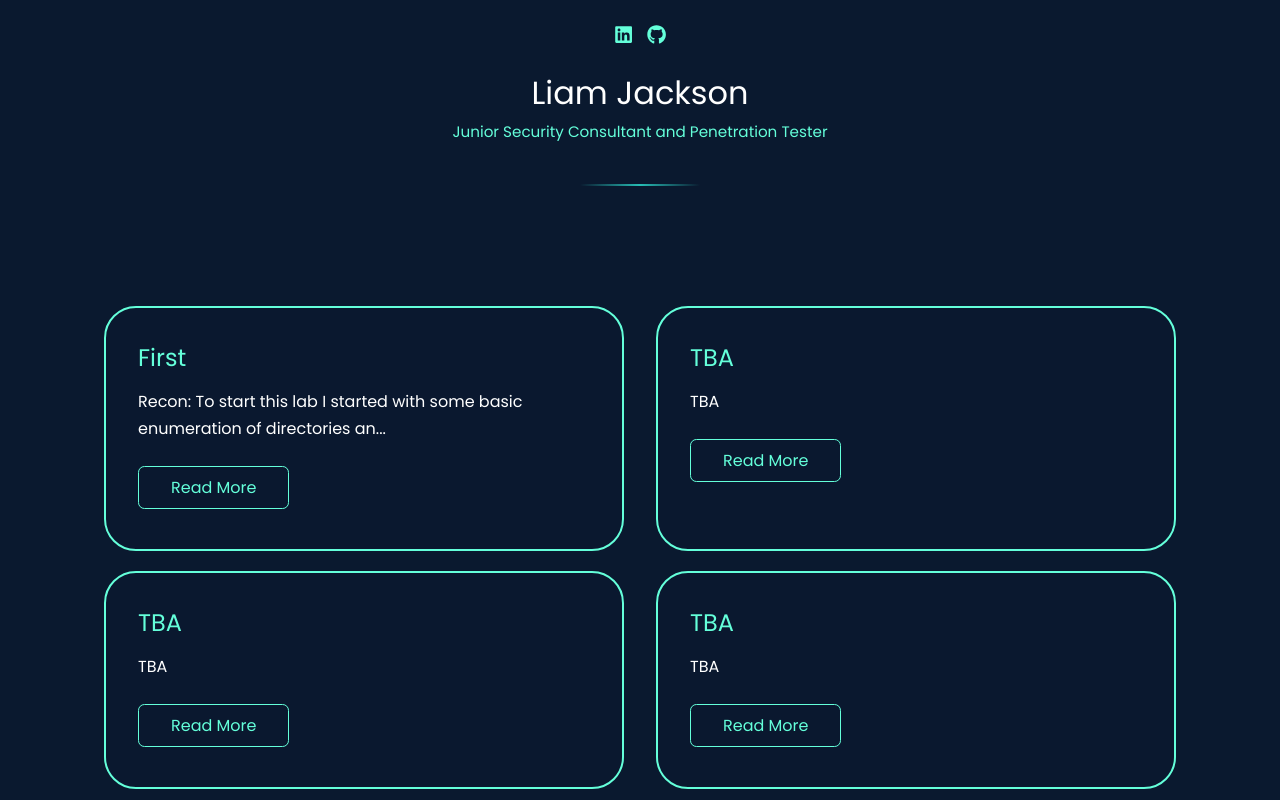
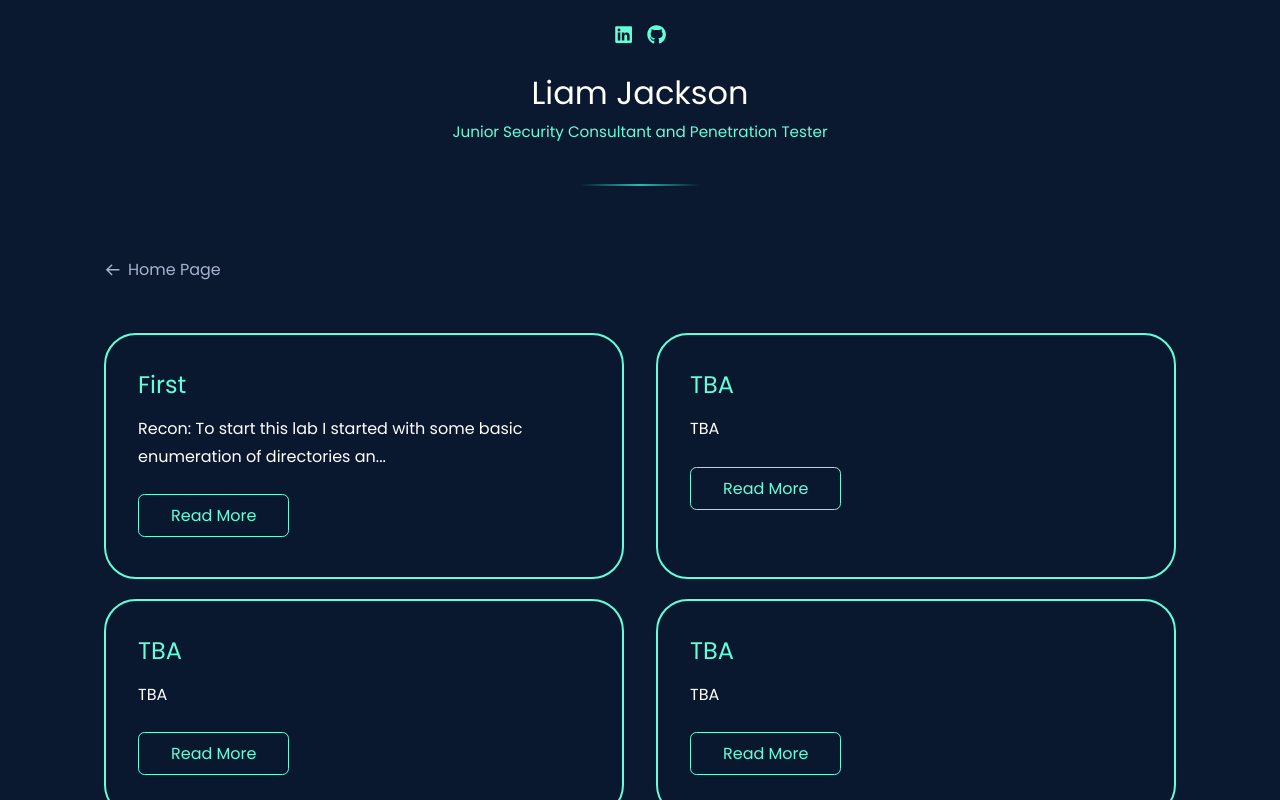
Before and after one commit to JacksonLDJ/react-portfolio-website, a React (Create React App) app: page /blog in a window 1280 px wide. Shown: the top 800 px of the page. Built offline with nearby package versions, Linux system fonts and the light colour scheme.

Commit message:
Blog Changes

```diff
--- a/src/pages/Blog.jsx
+++ b/src/pages/Blog.jsx
@@ -76,6 +76,13 @@ const BlogHome = (props) => {
       <BlogMasthead />
 
       <div className="blog-home">
+        <div className="blog-home__header">
+          <Link to="/" className="blog-post__back-link">
+            <BiArrowBack />
+            <span>Home Page</span>
+          </Link>
+        </div>
+
         <div className="blog-grid">
           {posts.map((post, index) => (
             <div className="blog-listing" key={index}>
--- a/src/styles/Blog.css
+++ b/src/styles/Blog.css
@@ -79,6 +79,10 @@
 
 .blog-post__header {
     margin-bottom: 2.5rem;
+}
+
+.blog-home__header {
+    margin-bottom: 2rem;
 }
 
 .blog-post__back-link {
```
